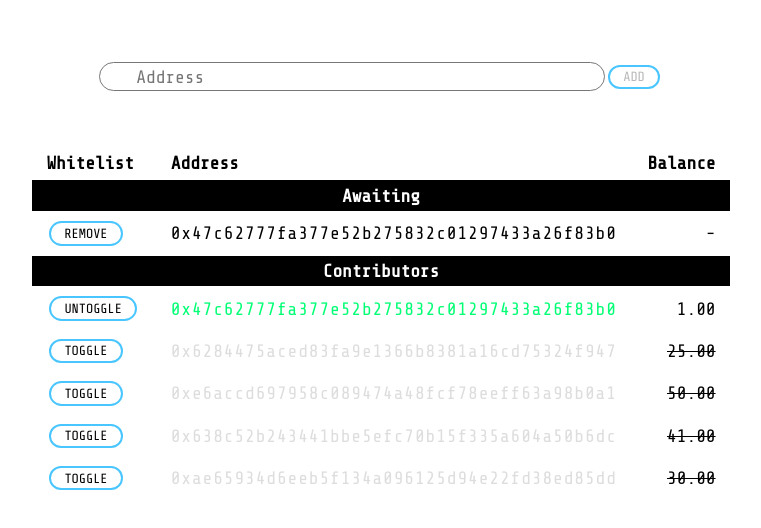
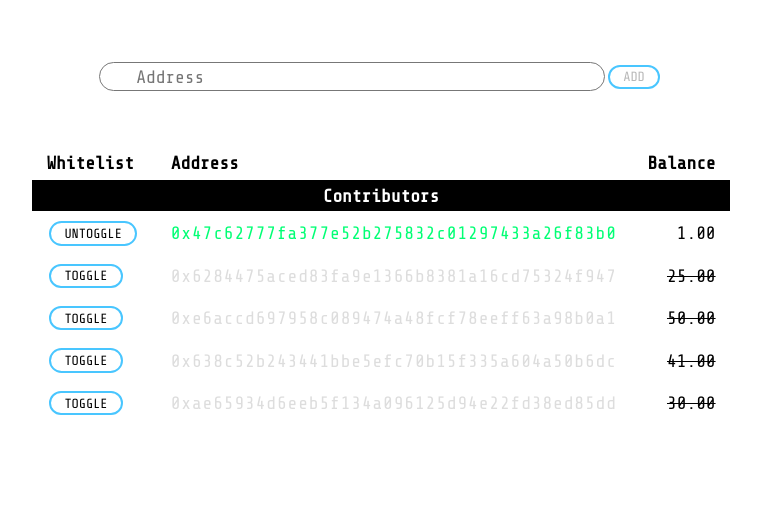
Before and after one commit to pomle/ng-hello, an Angular app: page / in a window 1280 px wide. Shown: the top 528 px of the page, without its empty margins (259-1020 px from the left). Built offline with nearby package versions, Linux system fonts and the light colour scheme.

Commit message:
Only show pending if any.

```diff
--- a/src/app/address-list/address-list.component.html
+++ b/src/app/address-list/address-list.component.html
@@ -7,6 +7,7 @@
     </tr>
   </thead>
 
+  <ng-container *ngIf="getAwaited().size">
     <thead class="section">
       <tr>
         <th colSpan="3">Awaiting</th>
@@ -14,7 +15,7 @@
     </thead>
 
     <tbody>
-    <tr *ngFor="let address of whitelist.addresses">
+      <tr *ngFor="let address of getAwaited()">
         <td class="toggle">
           <button
             (click)="whitelist.remove(address)">
@@ -25,6 +26,7 @@
         <td class="balance">-</td>
       </tr>
     </tbody>
+  </ng-container>
 
   <thead class="section">
     <tr>
--- a/src/app/address-list/address-list.component.ts
+++ b/src/app/address-list/address-list.component.ts
@@ -13,6 +13,14 @@ export class AddressListComponent implements OnInit {
   constructor(private whitelist: WhitelistService) {
   }
 
+  getAwaited() {
+    const awaited = new Set(this.whitelist.addresses);
+    for (const entry of this.entries) {
+      awaited.delete(entry.address);
+    }
+    return awaited;
+  }
+
   ngOnInit() {
     this.whitelist.add('0x47c62777fa377e52b275832c01297433a26f83b0');
   }
```
Lines whose indentation alone changed are shown as unchanged.
